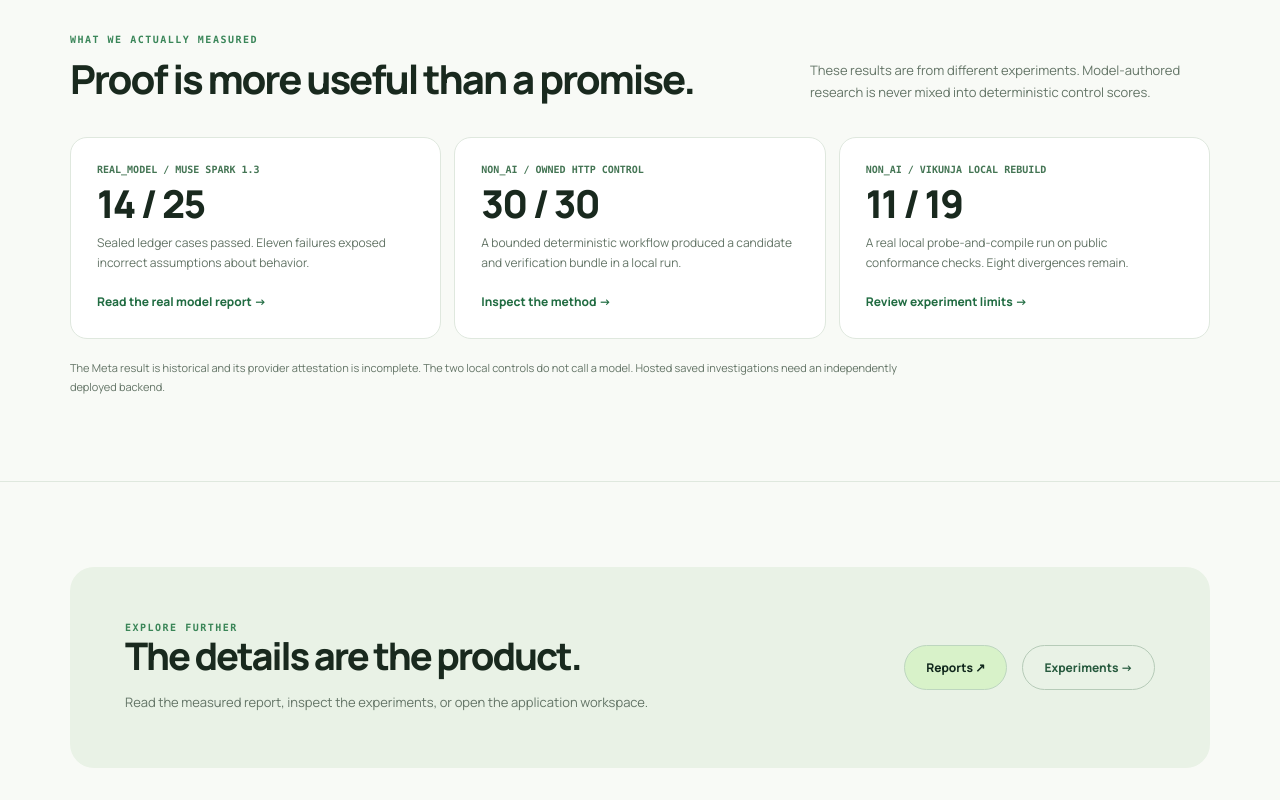
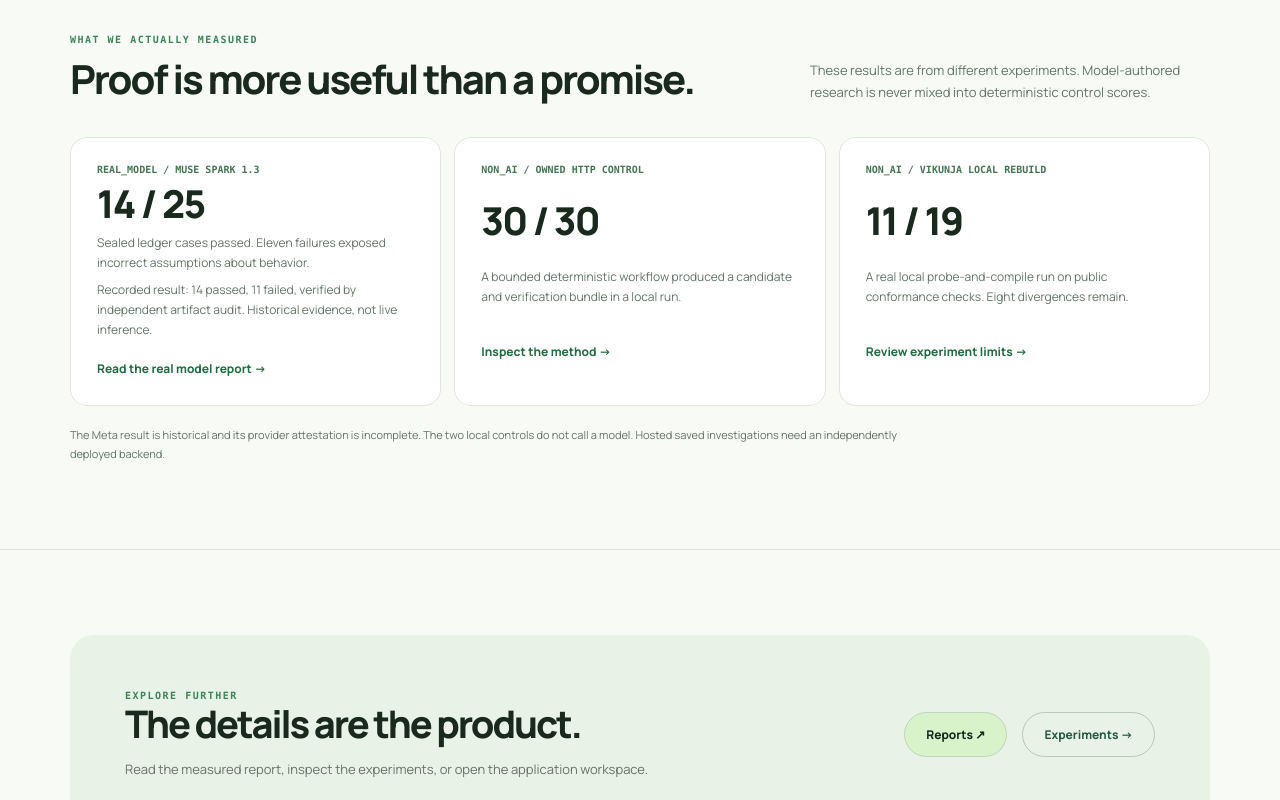
Before and after one commit to Ankit6149/second-source, a plain HTML site: page web/index.html in a window 1280 px wide. Shown: the part 1380-2180 px from the top of the page. Drawn offline with Linux system fonts and the light colour scheme.

Commit message:
Add recorded research status line to landing proof card

```diff
--- a/web/index.html
+++ b/web/index.html
@@ -61,7 +61,7 @@ add("MILK", 3)
  <section class="section" id="proof"><div class="wrap">
   <div class="section-head"><div><div class="eyebrow">What we actually measured</div><h2>Proof is more useful than a promise.</h2></div><p>These results are from different experiments. Model-authored research is never mixed into deterministic control scores.</p></div>
   <div class="proof">
-   <article class="proof-card"><span class="tag">REAL_MODEL / MUSE SPARK 1.3</span><strong>14 / 25</strong><p>Sealed ledger cases passed. Eleven failures exposed incorrect assumptions about behavior.</p><a href="./reports/#ledger">Read the real model report →</a></article>
+   <article class="proof-card"><span class="tag">REAL_MODEL / MUSE SPARK 1.3</span><strong>14 / 25</strong><p>Sealed ledger cases passed. Eleven failures exposed incorrect assumptions about behavior.</p><p>Recorded result: 14 passed, 11 failed, verified by independent artifact audit. Historical evidence, not live inference.</p><a href="./reports/#ledger">Read the real model report →</a></article>
    <article class="proof-card"><span class="tag">NON_AI / OWNED HTTP CONTROL</span><strong>30 / 30</strong><p>A bounded deterministic workflow produced a candidate and verification bundle in a local run.</p><a href="./experiments/">Inspect the method →</a></article>
    <article class="proof-card"><span class="tag">NON_AI / VIKUNJA LOCAL REBUILD</span><strong>11 / 19</strong><p>A real local probe-and-compile run on public conformance checks. Eight divergences remain.</p><a href="./experiments/">Review experiment limits →</a></article>
   </div>
```
